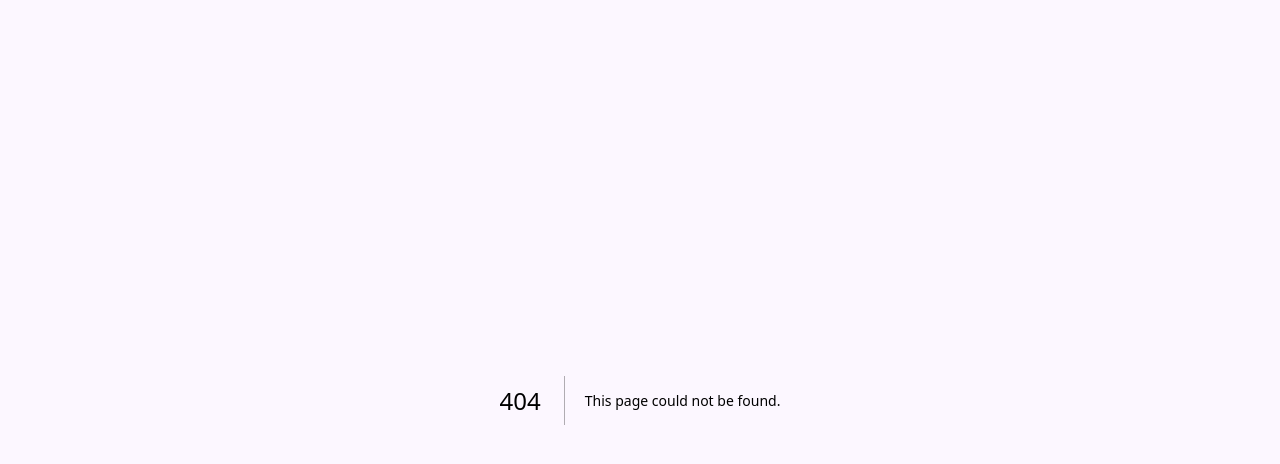
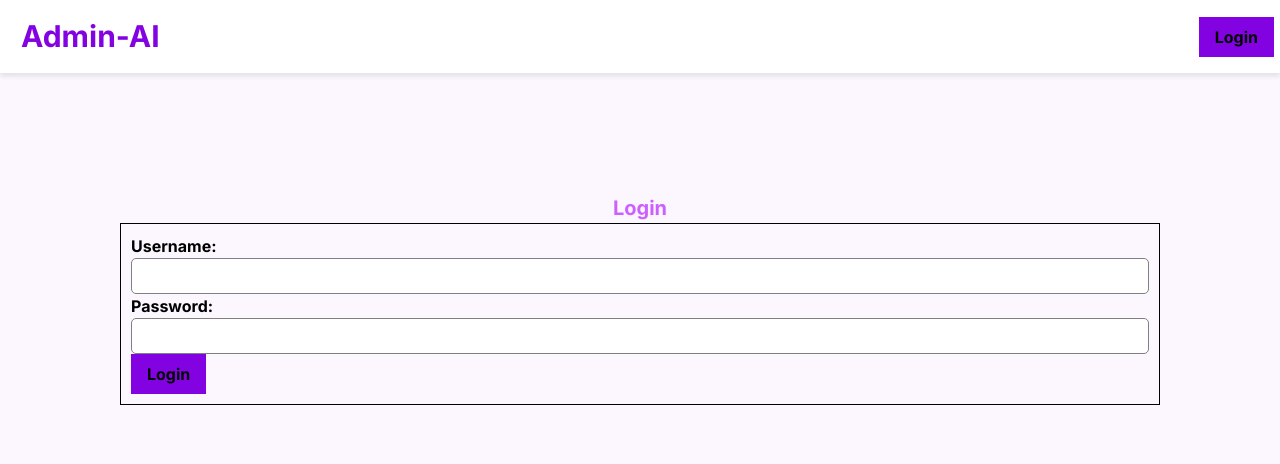
Before and after one commit to brianpark888/Admin-AI, a Next.js app in the folder admin-ai/: page /Login in a window 1280 px wide. Before the commit this address had no page. Shown: the top 464 px of the page. Built offline with nearby package versions, Linux system fonts and the light colour scheme.

Commit message:
added login page
linked login to the button

```diff
--- a/admin-ai/src/Components/Button.js
+++ b/admin-ai/src/Components/Button.js
@@ -4,7 +4,7 @@ const Button = ({ children, onClick }) => {
     return (
         <button
             onClick={onClick}
-            className={`bg-[#6003FF] text-white rounded-md px-4 py-2 hover:bg-blue-600`}
+            className={`bg-[#8302E1]  font-bold text-white rounded-md px-4 py-2 hover:bg-[#6B00B6]`}
         >
             {children}
         </button>
--- a/admin-ai/src/Components/NavigationBar.js
+++ b/admin-ai/src/Components/NavigationBar.js
@@ -2,6 +2,9 @@ import React from 'react';
 import Button from './Button';
 
 const Navbar = () => {
+    const handleClick = () => {
+        window.location.href = '/Login';
+      };
     return (
         <>
             <style>
@@ -17,7 +20,7 @@ const Navbar = () => {
 
                     .nav-brand {
                         font-size: 30px;
-                        background: linear-gradient(45deg, #6003FF, #FF0074);
+                        background: #8302E1;
                         -webkit-background-clip: text;
                         -webkit-text-fill-color: transparent;
                         font-weight: bold;
@@ -32,7 +35,7 @@ const Navbar = () => {
             </style>
             <nav className="navbar">
                 <div className="nav-brand">Admin-AI</div>
-                <Button className="button">Login</Button>
+                <Button onClick={handleClick} className="button">Login</Button>
             </nav>
         </>
     );
--- a/admin-ai/src/app/Home/page.js
+++ b/admin-ai/src/app/Home/page.js
@@ -24,9 +24,12 @@ export default function Home() {
 
 
 
+
+
     return (
         <>
             <Navbar />
+            <Button>Logout</Button>
             <FormList></FormList>
         </>
     );
--- /dev/null
+++ b/admin-ai/src/app/Login/page.js
@@ -0,0 +1,57 @@
+"use client";
+import Navbar from '@/Components/NavigationBar';
+import React, { useState } from 'react';
+import Button from '@/Components/Button';
+function LoginPage() {
+    const [username, setUsername] = useState('');
+    const [password, setPassword] = useState('');
+
+    const handleUsernameChange = (e) => {
+        setUsername(e.target.value);
+    };
+
+    const handlePasswordChange = (e) => {
+        setPassword(e.target.value);
+    };
+
+    const handleSubmit = (e) => {
+        e.preventDefault();
+        // Add your login logic here
+    };
+
+    return (
+        <>
+        <Navbar />
+        <div className='m-10 p-20 rounded-lg border-2-black'>
+            <div>
+                <h2 style={{ color: '#CE5FFF', textAlign: 'center', fontWeight: 'bold', fontSize: '20px'}}>Login</h2>
+                <form onSubmit={handleSubmit} style={{ border: '1px solid black', padding: '10px' }}>
+                    <div>
+                        <label htmlFor="username" style={{ fontWeight: 'bold' }}>Username:</label>
+                        <input className='w-full p-2 border border-gray-300 rounded'
+                            type="text"
+                            id="username"
+                            value={username}
+                            onChange={handleUsernameChange}
+                            style={{ border: '1px solid gray', borderRadius: '5px', padding: '5px' }}
+                        />
+                    </div>
+                    <div>
+                        <label htmlFor="password" style={{ fontWeight: 'bold' }}>Password:</label>
+                        <input className='w-full p-2 border border-gray-300 rounded'
+                            type="password"
+                            id="password"
+                            value={password}
+                            onChange={handlePasswordChange}
+                            style={{ border: '1px solid gray', borderRadius: '5px', padding: '5px' }}
+                        />
+                    </div>
+                    <Button className="py-2">Login</Button>
+                </form>
+            </div>
+        </div>
+        </>
+    );
+}
+
+export default LoginPage;
--- a/admin-ai/src/app/page.js
+++ b/admin-ai/src/app/page.js
@@ -1,14 +1,20 @@
+"use client";
 import React from 'react';
 import Button from '../Components/Button';
 import Navbar from '../Components/NavigationBar';
 
 export default function Home() {
+
+  const handleClick = () => {
+    window.location.href = '/Login';
+  };
+
   return (
     <>
       <style>
         {`
           .full-width-section {
-            background: linear-gradient(45deg, #6003FF, #6003FF, #F900B9, #FF0074, #FF7343, #FFBE39, #F9F871);
+            background: #A93AFF;
             margin: 0;
             padding: 110px 0;
             color: white;
@@ -17,11 +23,6 @@ export default function Home() {
             background-size: 400% 400%;
           }
 
-          @keyframes moveBackground {
-            0% { background-position: 0% 50%; }
-            50% { background-position: 100% 50%; }
-            100% { background-position: 0% 50%; }
-          }
         `}
       </style>
       <Navbar />
@@ -31,7 +32,7 @@ export default function Home() {
           <p className="text-lg text-center mb-8">
             Our product uses AI to reduce the time for administrators to process forms sent in by submitters. It ensures that people enter text along a specific format by checking through a chatbot. It also allows admins to process responses quicker.
           </p>
-          <Button>Get Started</Button>
+          <button onClick={handleClick} className='bg-black py-3 px-4 font-bold border-2-[#8302E1] rounded-lg hover:bg-slate-700'>Get Started</button>
         </div>
       </div>
     </>
```
Also changed, not shown: admin-ai/src/Components/LoginButton.js (added, +16 -0 lines).
